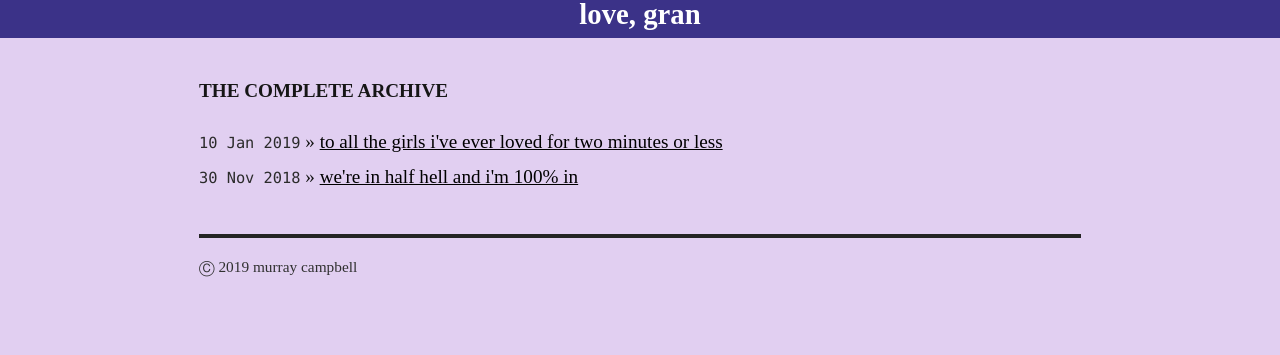
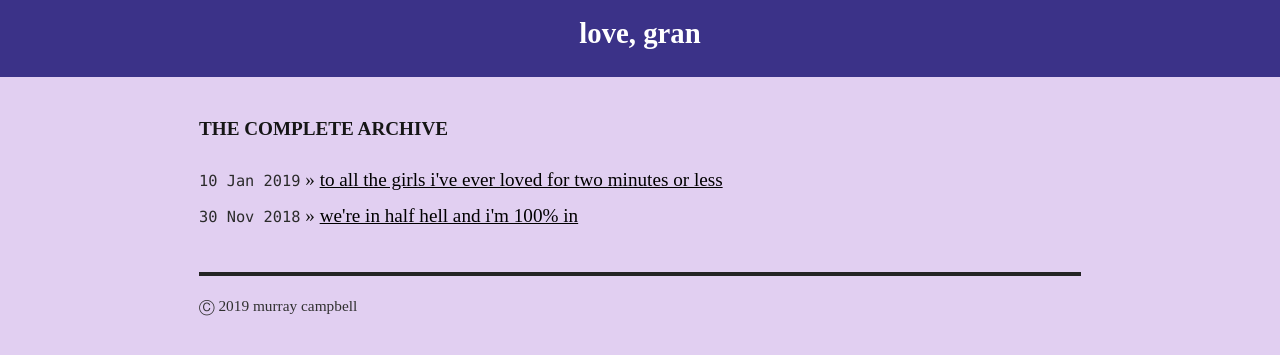
Before and after one commit to campmara/gran, a Jekyll site: the page built from index.html, in a window 1280 px wide. Shown: the top 355 px of the page. Built offline with Jekyll 4.4.1, drawn with Linux system fonts in a browser that asks for light colours; some web fonts are replaced.

Commit message:
Update screen.css

```diff
--- a/assets/css/screen.css
+++ b/assets/css/screen.css
@@ -88,7 +88,9 @@ ul.posts {
 
 .title {
   width: 100vw;
-  height: 2em;
+  height: 4em;
+  padding-top: 1em;
+  padding-bottom: auto;
   position: relative;
   left: 50%;
   right: 50%;
```
